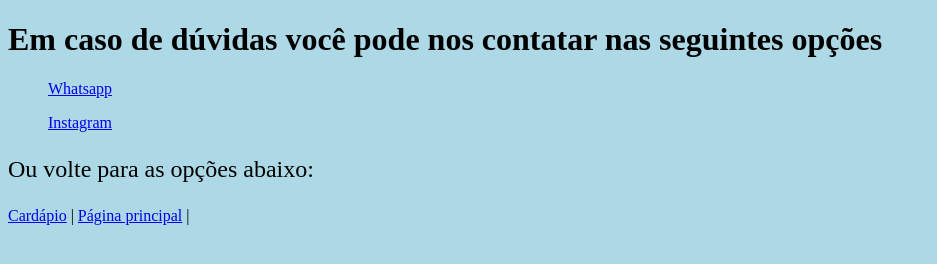
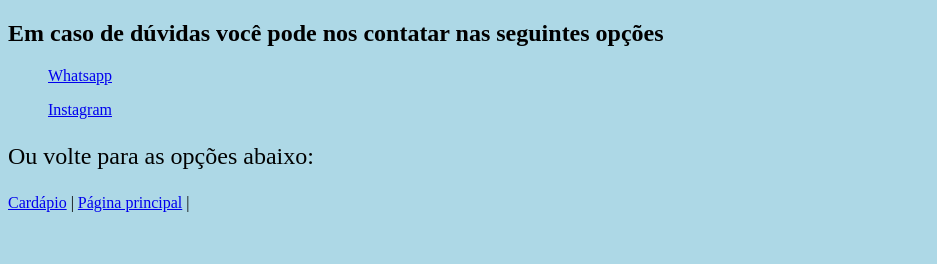
Before and after one commit to GuiDSLeopoldino/cp1front, a plain HTML site: page paginas/contato.html in a window 1280 px wide. Shown: the whole page, without its empty margins (0-937 px from the left). Drawn offline with Linux system fonts and the light colour scheme.

Commit message:
adicionado tag section

```diff
--- a/paginas/contato.html
+++ b/paginas/contato.html
@@ -8,12 +8,15 @@
 <body style="background-color: lightblue;"></body>
 <body>
     <header>
-        <h1>Em caso de dúvidas você pode nos contatar nas seguintes opções</h1>
+    <main>
+        <section>
+            <h1>Em caso de dúvidas você pode nos contatar nas seguintes opções</h1>
             <div>
                 <ul><a href="https://web.whatsapp.com/">Whatsapp</a></ul>
                 <ul><a href="https://www.instagram.com/">Instagram</a></ul>
             </div>
-
+         </section>
+    </main>
         <header>
             <div>
                 <style>
```
Also changed, not shown: paginas/cardapio.html (+4 -1 lines), paginas/index.html (+3 -2 lines).
